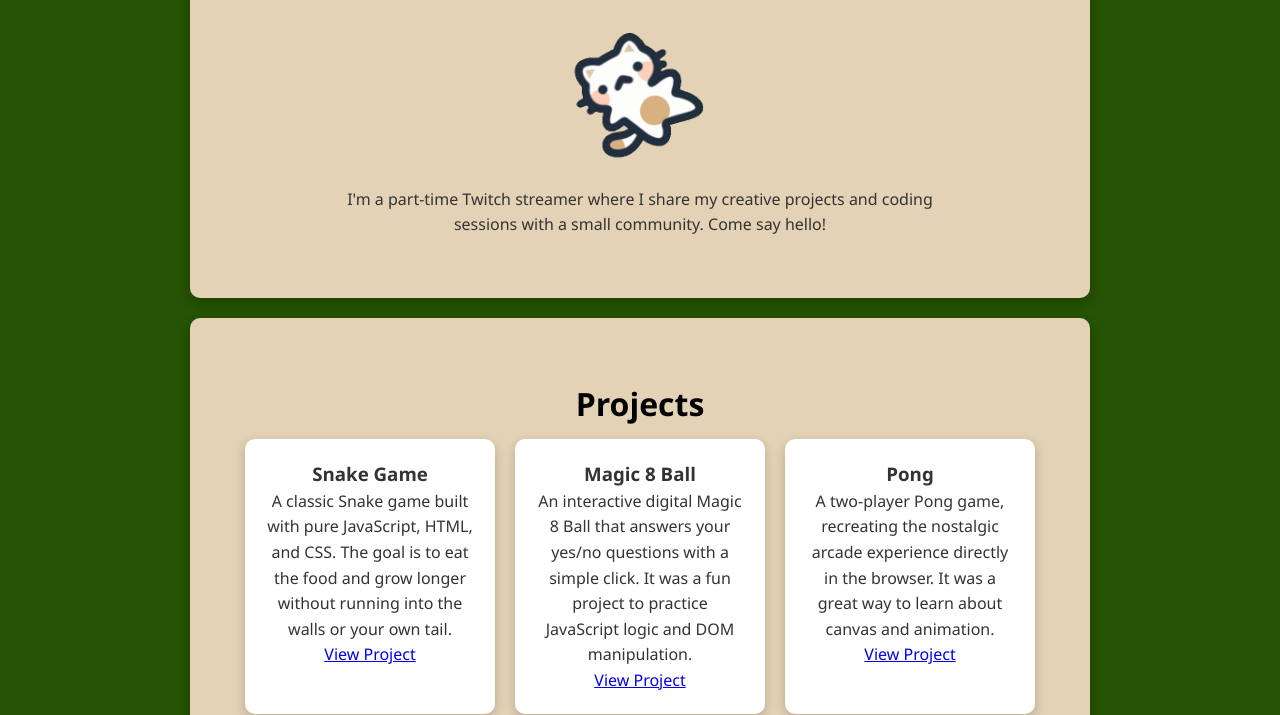
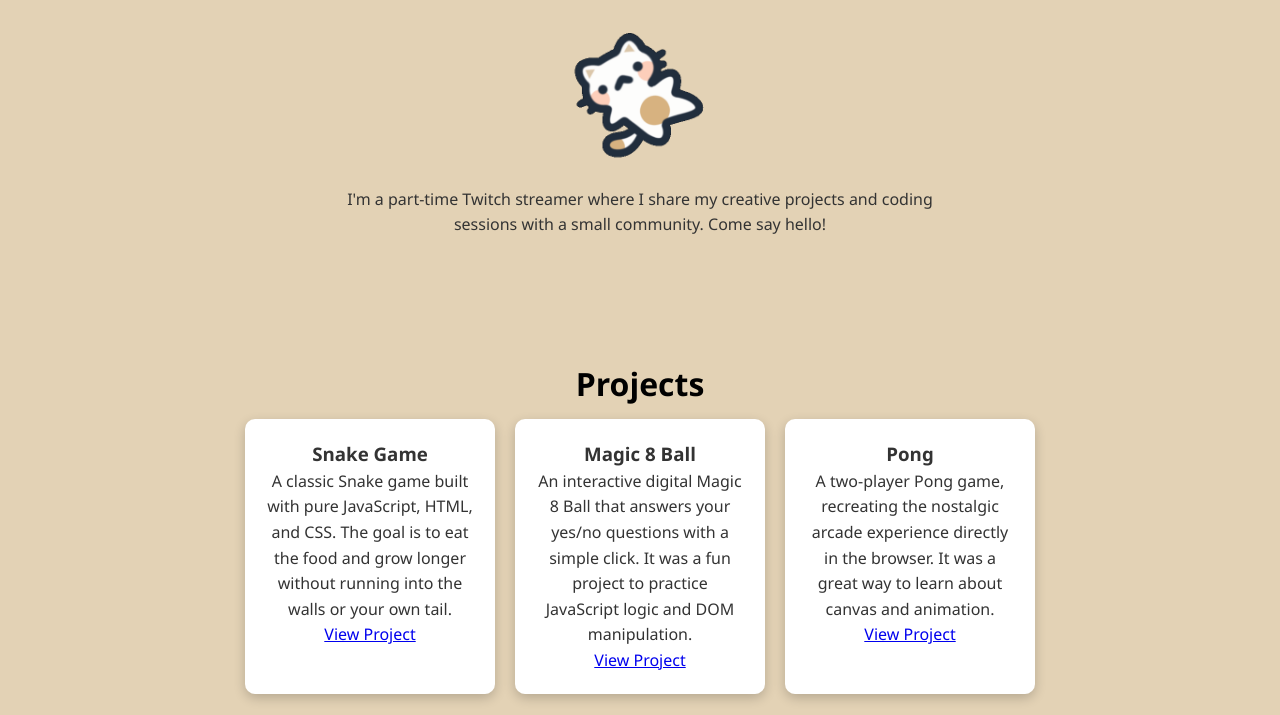
Before and after one commit to KDavis00/GCA_KaeD, a plain HTML site: page index.html in a window 1280 px wide. Shown: the part 832-1547 px from the top of the page. Drawn offline with nearby package versions, Linux system fonts and the light colour scheme; no server answers.

Commit message:
fixed styles

```diff
--- a/style.css
+++ b/style.css
@@ -280,13 +280,17 @@ header p {
 
 /* Sections */
 .section {
+  display: flex;
+  flex-wrap: wrap;
+  align-items: center;
+  justify-content: center;
   padding: 60px 20px;
   background-color: #e3d2b5;
-    border-radius: 10px;
-    box-shadow: 0 4px 12px rgba(0,0,0,0.2);
-    width: 100%;
-    max-width: 900px;
-    margin: 0 auto 20px auto;
+}
+
+.section .text {
+  max-width: 600px;
+  margin: 20px;
 }
 
 .section h2 {
```
Lines whose indentation alone changed are shown as unchanged.
